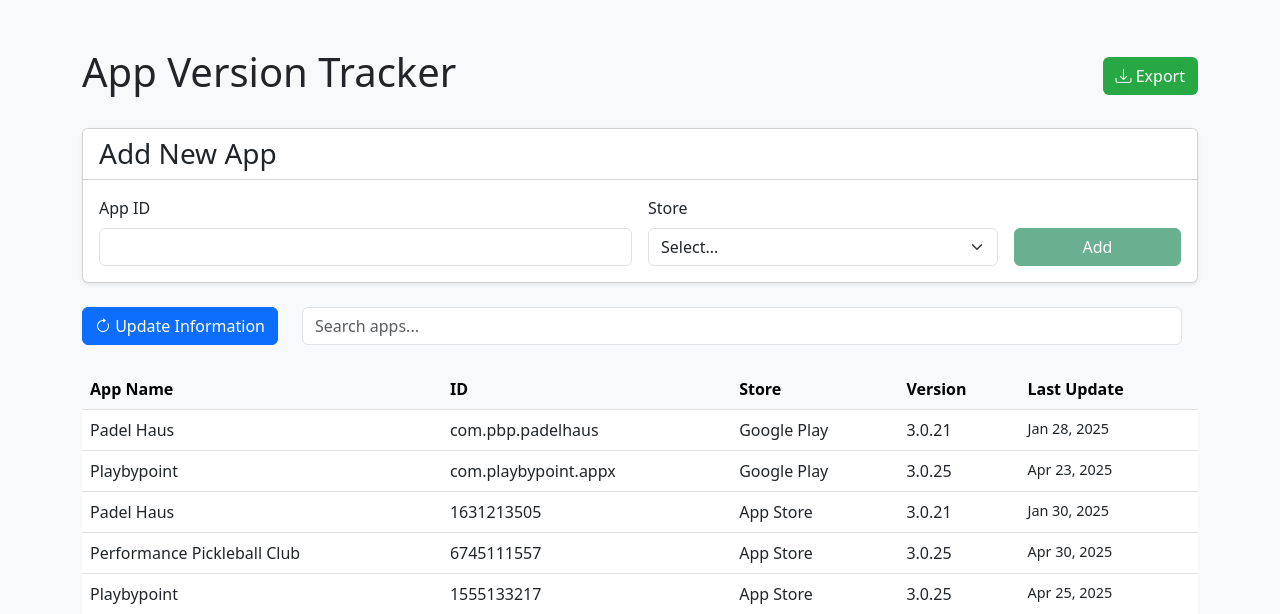
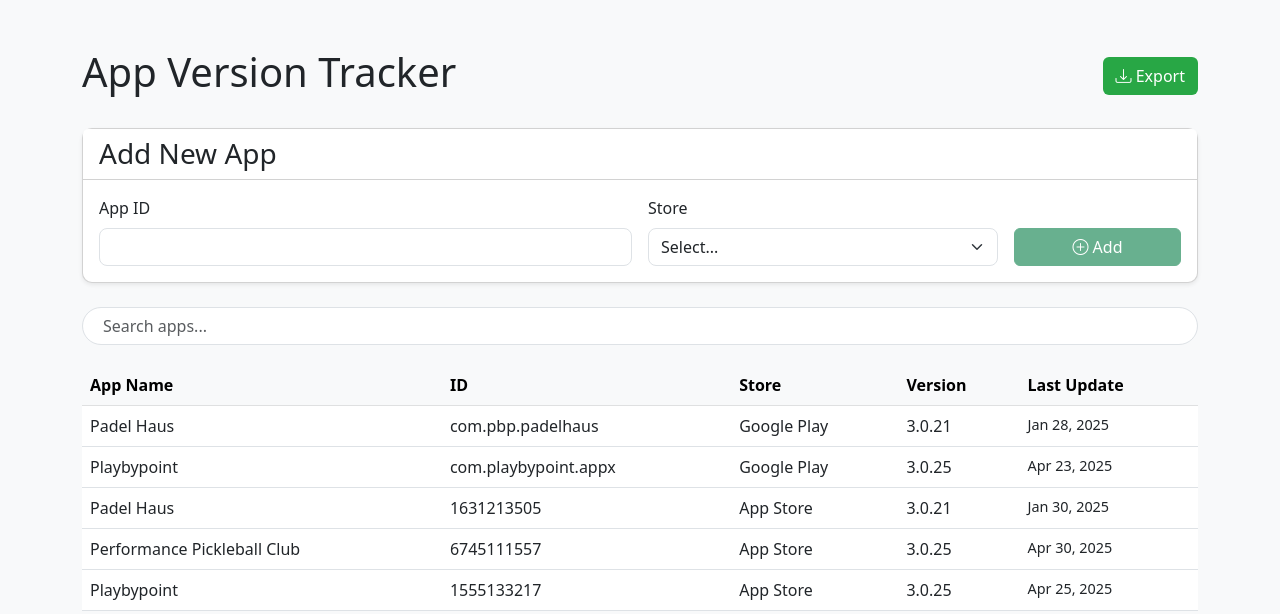
Before and after one commit to NoelMiranda1/traking-apps-stores, a Django app: page / in a window 1280 px wide. Shown: the top 614 px of the page. Run offline with Django 5.2, Linux system fonts and the light colour scheme; data comes from the database, SQL or seed files in the repository; some libraries are stand-ins or nearby versions.

Commit message:
add some styles

```diff
--- a/scraper/templates/scraper/app_list.html
+++ b/scraper/templates/scraper/app_list.html
@@ -15,6 +15,13 @@
             background-color: #218838;
             color: white;
         }
+        .btn-success {
+            transition: all 0.3s ease;
+        }
+        .btn-success:hover {
+            transform: translateY(-2px);
+            box-shadow: 0 2px 5px rgba(0,0,0,0.2);
+        }
         .update-info {
             font-size: 0.9em;
             color: #6c757d;
@@ -29,6 +36,30 @@
         .table tbody tr:hover {
             background-color: #f8f9fa;
             transform: scale(1.01);
+        }
+        .card {
+            border-radius: 10px;
+            transition: all 0.3s ease;
+        }
+        .card:hover {
+            box-shadow: 0 4px 15px rgba(0,0,0,0.1);
+        }
+        .form-control, .form-select {
+            border-radius: 8px;
+        }
+        .search-container {
+            margin: 20px 0;
+        }
+        #searchInput {
+            border-radius: 20px;
+            padding-left: 20px;
+            padding-right: 20px;
+            border: 1px solid #dee2e6;
+            transition: all 0.3s ease;
+        }
+        #searchInput:focus {
+            box-shadow: 0 0 0 0.2rem rgba(40, 167, 69, 0.25);
+            border-color: #28a745;
         }
     </style>
 </head>
@@ -47,8 +78,9 @@
         {% if messages %}
         <div class="messages mb-4">
             {% for message in messages %}
-            <div class="alert alert-{{ message.tags }}">
+            <div class="alert alert-{{ message.tags }} alert-dismissible fade show">
                 {{ message }}
+                <button type="button" class="btn-close" data-bs-dismiss="alert" aria-label="Close"></button>
             </div>
             {% endfor %}
         </div>
@@ -76,24 +108,16 @@
                     </div>
                     <div class="col-md-2 d-flex align-items-end">
                         <button type="submit" name="add_app" class="btn btn-success w-100" id="addButton" disabled>
-                            Add
+                            <i class="bi bi-plus-circle"></i> Add
                         </button>
                     </div>
                 </form>
             </div>
         </div>
 
-        <!-- Formulario para actualizar información -->
-        <div class="d-flex justify-content-between align-items-center mb-4">
-            <form method="post" class="me-2">
-                {% csrf_token %}
-                <button type="submit" name="update" class="btn btn-primary">
-                    <i class="bi bi-arrow-clockwise"></i> Update Information
-                </button>
-            </form>
-            <div class="flex-grow-1 mx-3">
-                <input type="text" class="form-control" id="searchInput" placeholder="Search apps..." onkeyup="filterApps()">
-            </div>
+        <!-- Search bar -->
+        <div class="search-container">
+            <input type="text" class="form-control" id="searchInput" placeholder="Search apps..." onkeyup="filterApps()">
         </div>
 
         <!-- Tabla de todas las apps -->
```
